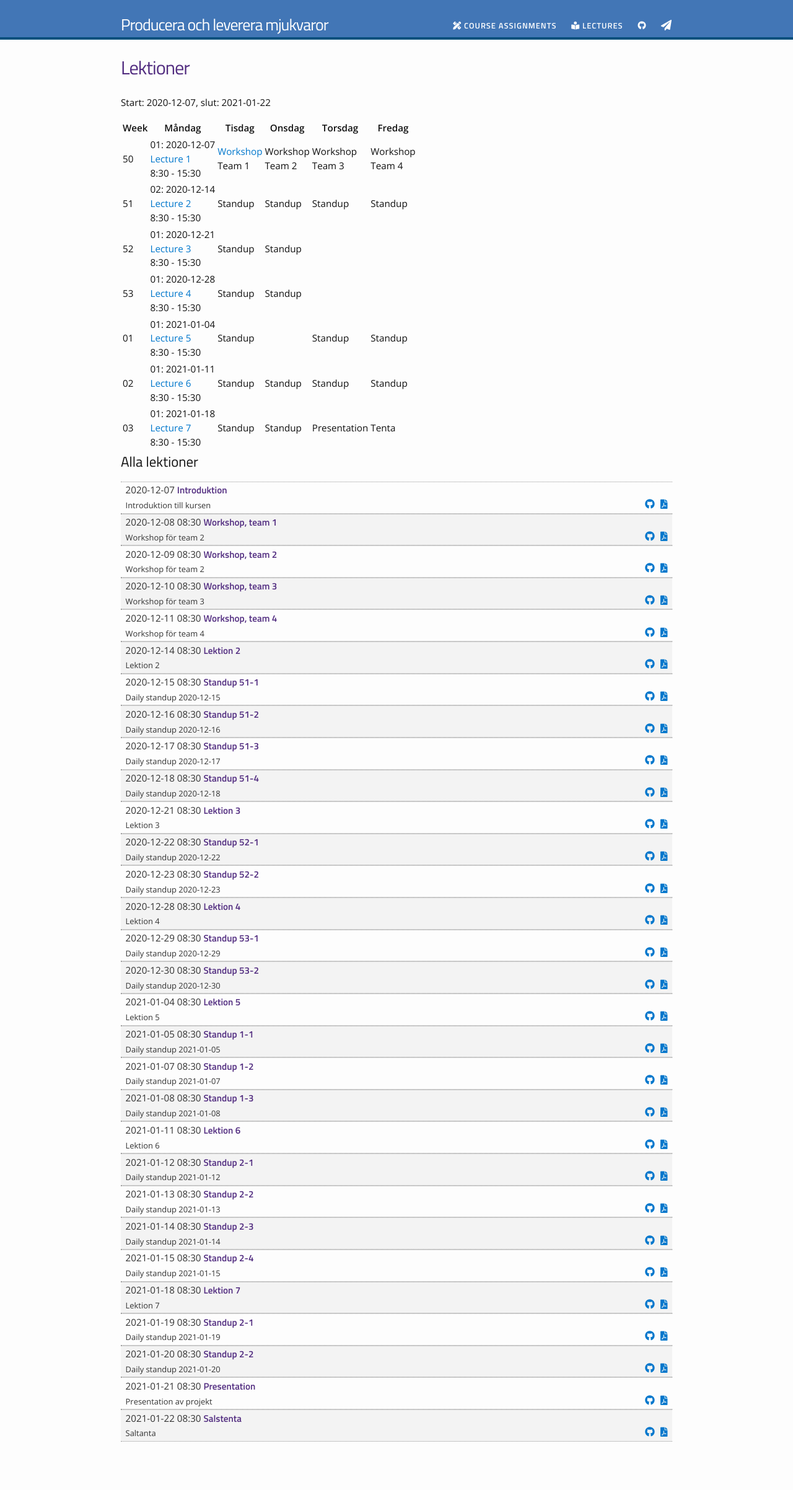
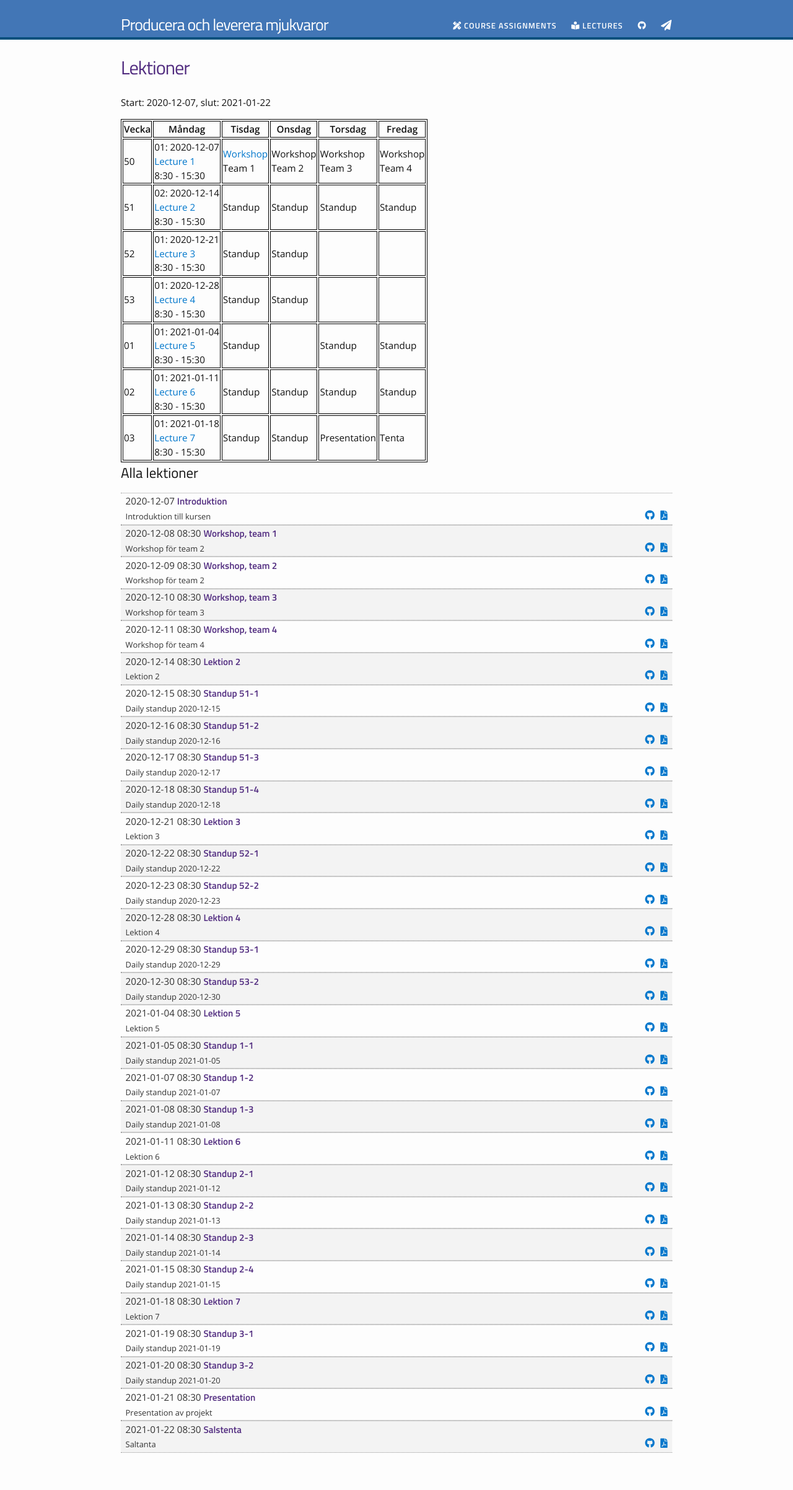
Before and after one commit to PGBSNH19/course-producera-leverera, a Jekyll site: the page built from lectures.md, in a window 1280 px wide. Shown: the whole page at 62% size. Built offline with Jekyll 4.4.1, drawn with Linux system fonts in a browser that asks for light colours; nearby versions of some CDN libraries.

Commit message:
Minor changes

```diff
--- a/_css/main.scss
+++ b/_css/main.scss
@@ -58,3 +58,7 @@ $on-laptop:        950px;
         "syntax-highlighting",
 	"fancy-image"
 ;
+
+table, th, td {
+    border: 1px solid black;
+  }
--- a/_data/lectures.yml
+++ b/_data/lectures.yml
@@ -209,7 +209,7 @@
   dirname: untitled-lecture
   description: "Lektion 7"
   week: 03
-- title: "Standup 2-1"
+- title: "Standup 3-1"
   slug: standup
   date: 2021-01-19 08:30
   length: 150
@@ -217,7 +217,7 @@
   dirname: untitled-lecture
   description: "Daily standup 2021-01-19"
   week: 03
-- title: "Standup 2-2"
+- title: "Standup 3-2"
   slug: standup
   date: 2021-01-20 08:30
   length: 150
--- a/_includes/nav.html
+++ b/_includes/nav.html
@@ -1,7 +1,7 @@
 <ul class="menu">
     <!-- <li><a class="page-link" href="/course-materials/"><i class="fas fa-book"></i> Course Materials</a></li> -->
-    <li><a class="page-link" href="assignments/"><i class="fas fa-pencil-ruler"></i> Course Assignments</a></li>
-    <li><a class="page-link" href="lectures/"><i class="fas fa-book-reader"></i> Lectures</a></li>
+    <li><a class="page-link" href="{{ "/assignments/" | prepend: site.baseurl }}"><i class="fas fa-pencil-ruler"></i> Course Assignments</a></li>
+    <li><a class="page-link" href="{{ "/lectures/" | prepend: site.baseurl }}"><i class="fas fa-book-reader"></i> Lectures</a></li>
     <li><a class="page-link" href="https://github.com/{{ site.githubdir }}"><i class="fab fa-github"></i></a></li>
     <!-- <li><a class="page-link" href="{{ site.authorurl }}"><i class="fa fa-user fa-lg"></i></a></li> -->
     <li><a class="page-link" href="{{ site.lms-url }}"><i class="fa fa-paper-plane fa-lg"></i></a></li>
--- a/lectures.md
+++ b/lectures.md
@@ -6,7 +6,7 @@ permalink: /lectures/
 
 Start: {{ site.course-start}}, slut: {{ site.course-end}}
 
-Week|Måndag|Tisdag |Onsdag |Torsdag|Fredag
+Vecka|Måndag|Tisdag |Onsdag |Torsdag|Fredag
 -----|-------|-------|------|------|------
 50|01: 2020-12-07<br />[Lecture 1](lecture_01)<br />8:30 - 15:30|[Workshop](workshop)<br />Team 1|Workshop<br />Team 2|Workshop<br />Team 3|Workshop<br />Team 4
 51|02: 2020-12-14<br />[Lecture 2](lecture_02)<br />8:30 - 15:30|Standup|Standup|Standup|Standup
```
